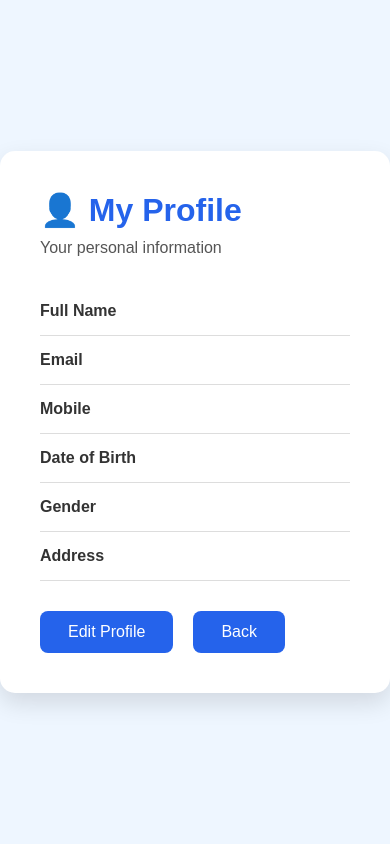
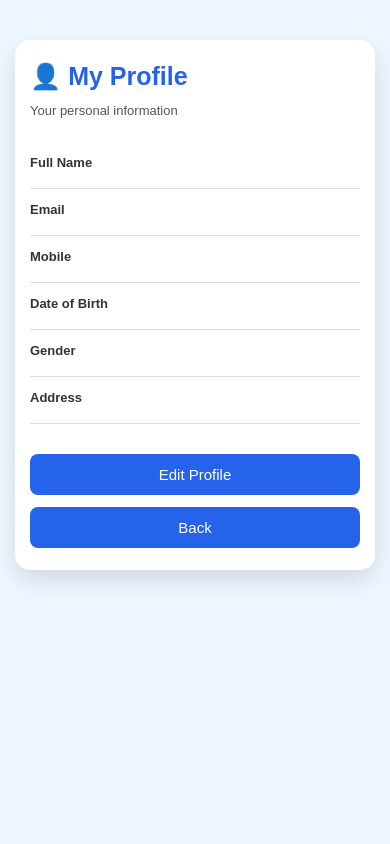
Before and after one commit to mehrinshaikh21/smart-healthcare-portal, a Flask app: page /my-profile in a window 390 px wide. Run offline with Flask 3, Linux system fonts and the light colour scheme; a user stored in the database is signed in; data that the repository does not hold is empty.

Commit message:
Improve patient register and profile mobile responsive design

```diff
--- a/static/css/my_profile.css
+++ b/static/css/my_profile.css
@@ -14,10 +14,12 @@ body{
     justify-content:center;
     align-items:center;
     min-height:100vh;
+    padding:30px;
 }
 
 .profile-box{
     width:700px;
+    max-width:100%;
     background:white;
     padding:40px;
     border-radius:15px;
@@ -37,6 +39,8 @@ body{
 .row{
     display:flex;
     justify-content:space-between;
+    align-items:flex-start;
+    gap:20px;
     padding:15px 0;
     border-bottom:1px solid #ddd;
 }
@@ -48,6 +52,8 @@ body{
 
 .row span{
     color:#555;
+    text-align:right;
+    word-break:break-word;
 }
 
 .buttons{
@@ -69,3 +75,83 @@ button{
 button:hover{
     background:#1d4ed8;
 }
+
+
+/* ========================= */
+/* MOBILE RESPONSIVE DESIGN */
+/* ========================= */
+
+@media (max-width:600px){
+
+    .container{
+        padding:20px 15px;
+        align-items:flex-start;
+    }
+
+    .profile-box{
+        width:100%;
+        padding:25px 20px;
+        margin-top:20px;
+    }
+
+    .profile-box h1{
+        font-size:28px;
+    }
+
+    .profile-box p{
+        font-size:14px;
+        line-height:1.6;
+        margin-bottom:20px;
+    }
+
+    .row{
+        flex-direction:column;
+        gap:5px;
+        padding:13px 0;
+    }
+
+    .row label{
+        font-size:14px;
+    }
+
+    .row span{
+        text-align:left;
+        font-size:14px;
+        width:100%;
+    }
+
+    .buttons{
+        flex-direction:column;
+        gap:12px;
+    }
+
+    button{
+        width:100%;
+        font-size:15px;
+    }
+}
+
+
+/* ========================= */
+/* SMALL MOBILE DEVICES */
+/* ========================= */
+
+@media (max-width:400px){
+
+    .profile-box{
+        padding:22px 15px;
+    }
+
+    .profile-box h1{
+        font-size:25px;
+    }
+
+    .profile-box p{
+        font-size:13px;
+    }
+
+    .row label,
+    .row span{
+        font-size:13px;
+    }
+}
```
